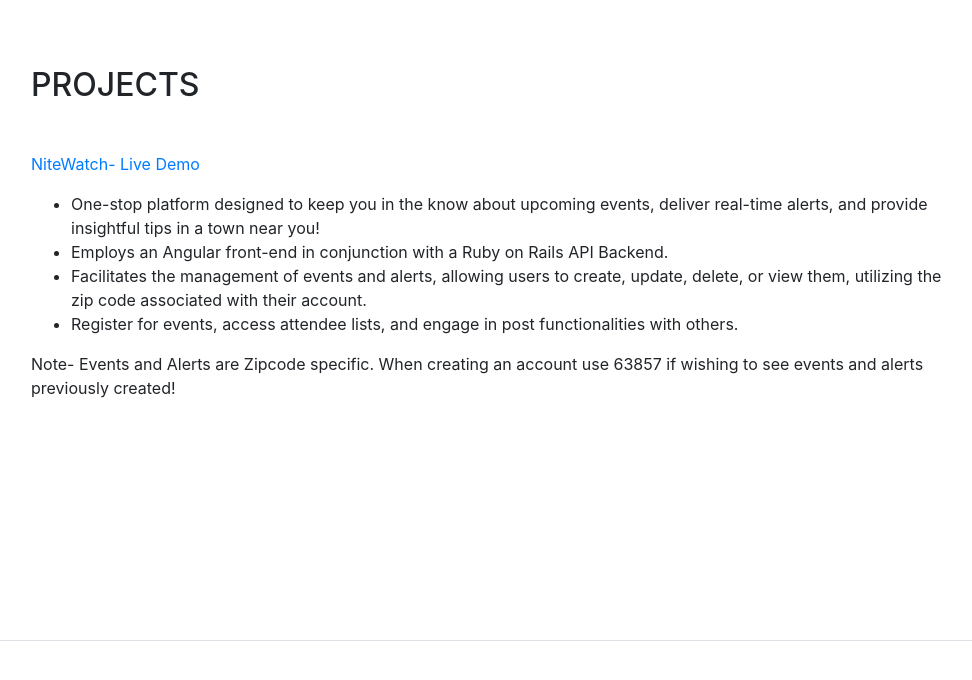
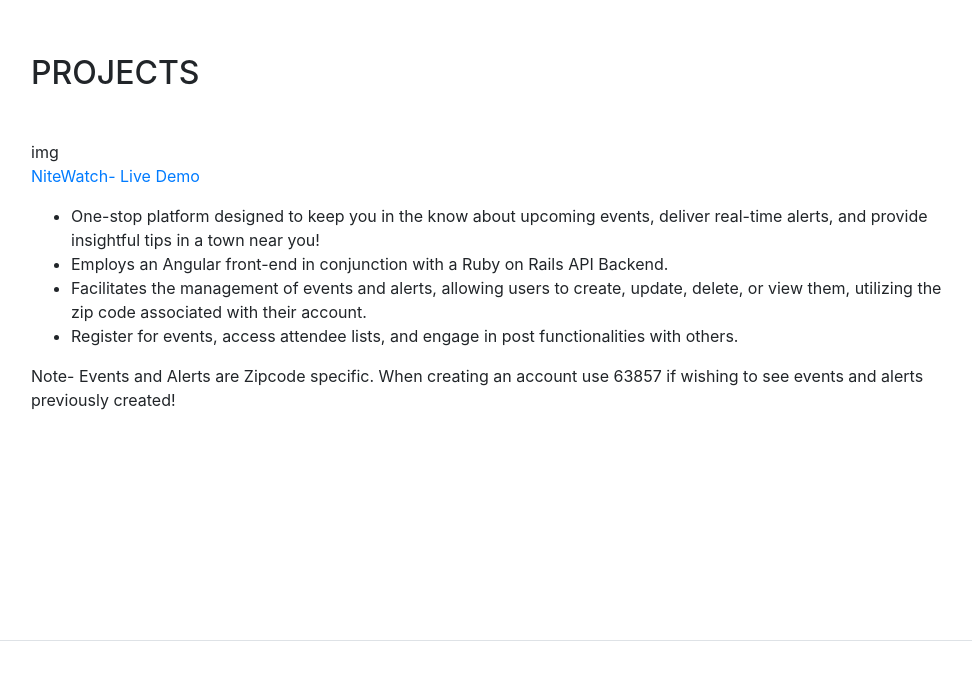
Before and after one commit to mik3ymikes/mike_henley, a website with bundled scripts: page index.html in a window 1280 px wide. Shown: the part 3370-4050 px from the top of the page, without its empty margins (289-1261 px from the left). Built offline with nearby package versions, Linux system fonts and the light colour scheme; a web font is replaced by a local one.

Commit message:
adjusted index and image

```diff
--- a/index.html
+++ b/index.html
@@ -254,6 +254,7 @@
       <section class="resume-section p-3 p-lg-5 d-flex flex-column" id="interests">
         <div class="my-auto">
           <h2 class="mb-5">Projects</h2>
+          img
           <p><a href="https://fe-city-watch-project.vercel.app/home">NiteWatch- Live Demo </a></p>
           <ul>
             <li>One-stop platform designed to keep you in the know about upcoming events, deliver real-time alerts, and provide insightful tips in a town near you! </li>
```
Also changed, not shown: img/landing page.png.
